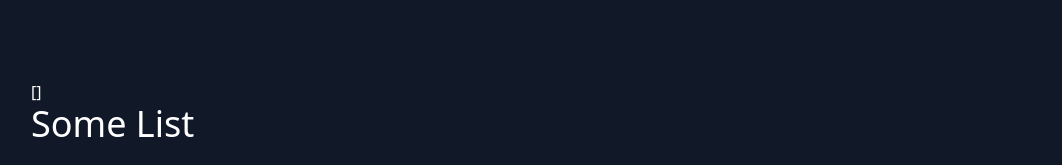
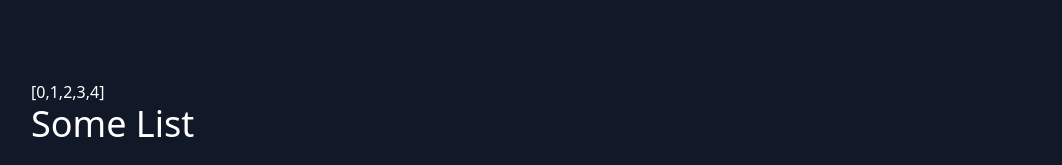
Before and after one commit to festeh/svelte_list_app, a SvelteKit app: page /task_manager in a window 1280 px wide. Shown: the top 165 px of the page, without its empty margins (49-1111 px from the left). Built offline with nearby package versions, Linux system fonts and the light colour scheme.

Commit message:
autosub + start fn

```diff
--- a/src/routes/task_manager/+page.svelte
+++ b/src/routes/task_manager/+page.svelte
@@ -32,25 +32,13 @@
 		}
 	];
 
-	let _taskList = [];
-
 	import { tasksStore } from "../../stores/tasks.js";
-  import { onDestroy } from "svelte";
-
-	const unsub = tasksStore.subscribe((value) => {
-		_taskList = value;
-	});
-
-  onDestroy(() => {
-    console.log("unsubscribing");
-    unsub();
-  });
 
 </script>
 
 <div class="p-10 h-full">
 	<div class="text-white">
-		{JSON.stringify(_taskList)}
+		{JSON.stringify($tasksStore)}
 	</div>
 
 	<div class="text-white text-4xl mb-4">Some List</div>
--- a/src/stores/tasks.js
+++ b/src/stores/tasks.js
@@ -1,13 +1,15 @@
 import { writable } from 'svelte/store';
 
 function createTasks() {
-  const store = writable([]);
   let id = 0;
-  // setInterval(() => {
-  //   store.update(tasks => {
-  //     return [...tasks, id++]
-  //   });
-  // }, 1000);
+  const store = writable([],
+    () => {
+      setInterval(() => {
+        store.update(tasks => {
+          return [...tasks, id++];
+        })
+      }, 1000);
+    });
   return store;
   // return {
   //   subscribe,
```
